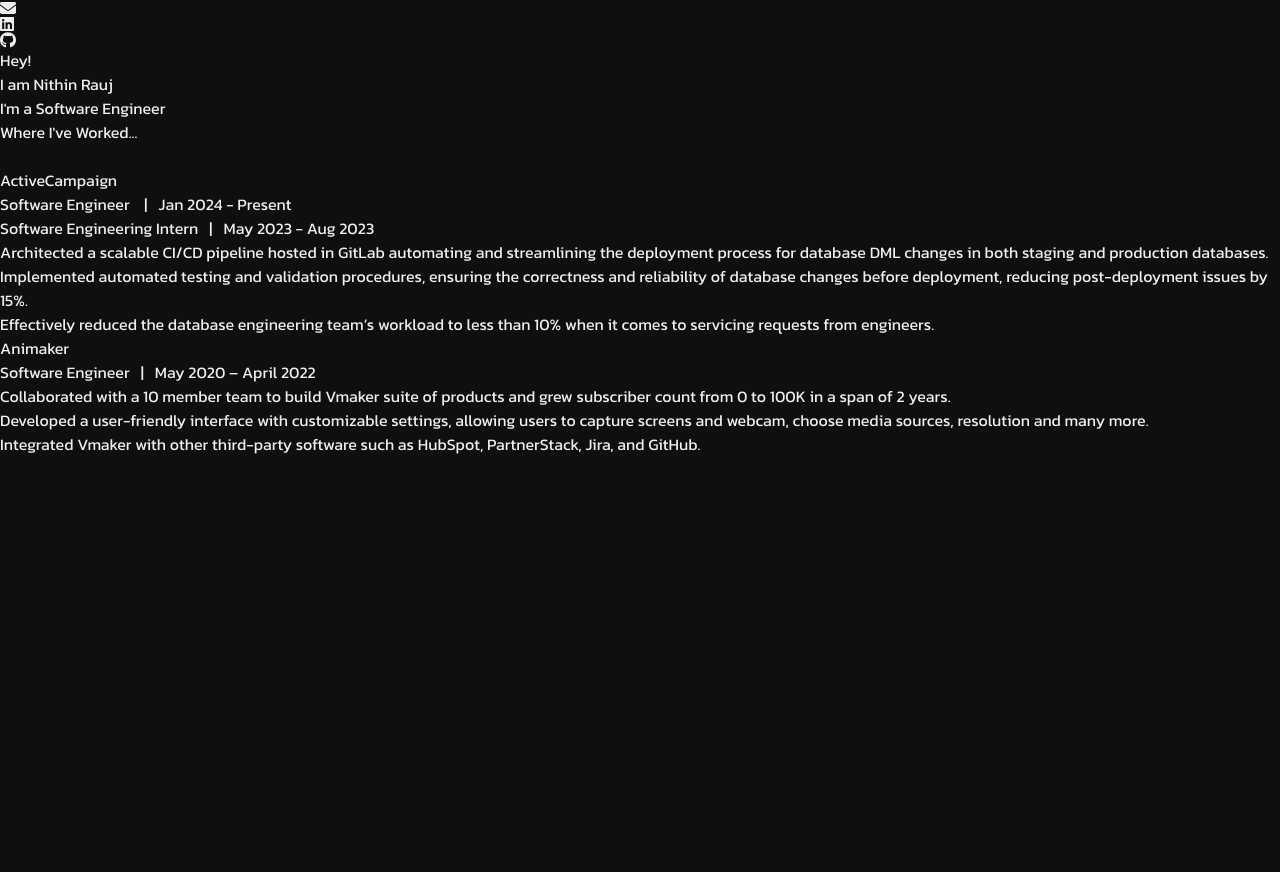
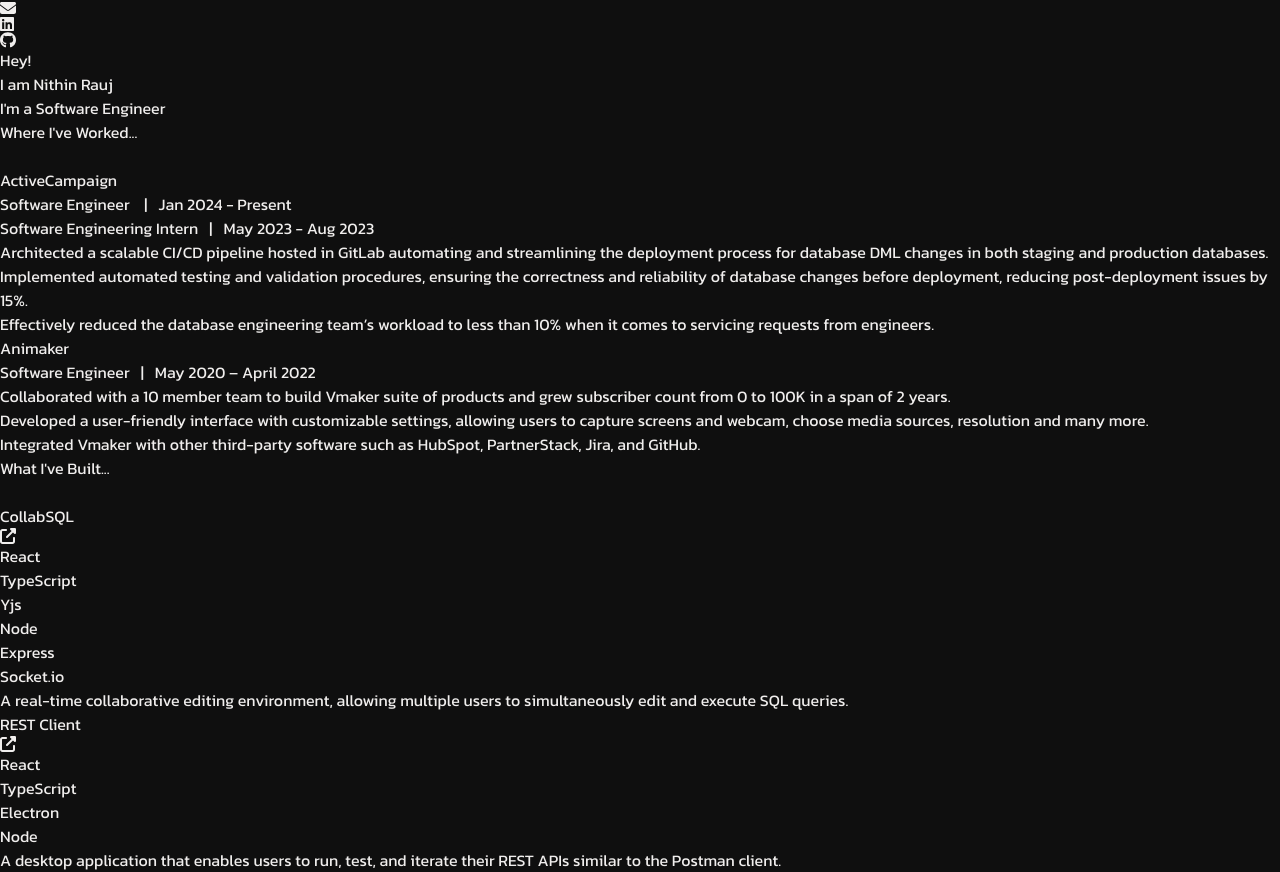
Before and after one commit to NithinRauj/portfolio, a React (Vite) app: page / in a window 1280 px wide. Before the commit the page ends 800 px from the top, so only its background shows below. Built offline with nearby package versions, Linux system fonts and the light colour scheme.

Commit message:
Added projects section

```diff
--- /dev/null
+++ b/src/Badge.jsx
@@ -0,0 +1,9 @@
+/* eslint-disable react/prop-types */
+
+const Badge = ({ text }) => {
+    return (
+        <p className='bg-white mx-1 px-2 text-black font-extralight w-fit rounded-lg text-center'>{text}</p>
+    )
+}
+
+export default Badge
--- a/src/Content.jsx
+++ b/src/Content.jsx
@@ -1,12 +1,19 @@
 import { useEffect, useRef } from "react"
 import ConnectBar from "./ConnectBar";
+import Badge from "./Badge";
+import Icon from "./Icon";
+import linkSvg from './assets/link.svg';
 
 const Content = () => {
+
+    const PROJECT_URLS = ['https://github.com/NithinRauj/CollabSQL', 'https://github.com/NithinRauj/rest-client-electron'];
 
     const headerRef = useRef();
     const subHeaderRef = useRef();
     const job1Ref = useRef();
     const job2Ref = useRef();
+    const project1Ref = useRef();
+    const project2Ref = useRef();
 
     const intersectionCallback = (elements) => {
         elements.forEach((element) => {
@@ -29,22 +36,29 @@
         });
     }
 
-    useEffect(() => {
+    const defineScrollObserver = () => {
         const observer = new IntersectionObserver(intersectionCallback, { rootMargin: '0px' });
         if (headerRef.current && subHeaderRef.current && job1Ref.current && job2Ref.current) {
             observer.observe(headerRef.current);
             observer.observe(subHeaderRef.current);
             observer.observe(job1Ref.current);
             observer.observe(job2Ref.current);
+            observer.observe(project1Ref.current);
+            observer.observe(project2Ref.current);
         }
         return () => observer.disconnect();
+    }
+
+    useEffect(() => {
+        defineScrollObserver();
+        // eslint-disable-next-line react-hooks/exhaustive-deps
     }, []);
 
     return (
         <>
             <ConnectBar />
             <div className="h-screen flex items-center justify-center">
-                <p className="text-7xl">Hey!</p>
+                <div className="text-7xl">Hey!</div>
             </div>
             <div className="h-screen flex items-center justify-center">
                 <p ref={headerRef} className="header transition duration-300 text-7xl">I am Nithin Rauj</p>
@@ -52,14 +66,16 @@
             <div className="h-screen flex items-center justify-center">
                 <p ref={subHeaderRef} className="header transition duration-300 text-7xl">I&apos;m a Software Engineer</p>
             </div>
-            <div className="h-screen flex flex-col items-center justify-center overflow-x-hidden">
+
+            <div className="h-screen flex flex-col items-center justify-center overflow-x-hidden my-5">
                 <div className="w-1/2">
-                    <p className="transition duration-300 text-7xl">Where I&apos;ve Worked...</p><br />
-
-                    <div ref={job1Ref} className="card my-3 -translate-x-[150%] transition duration-700 ease-in">
+                    <p className="transition duration-300 text-7xl text-center">Where I&apos;ve Worked...</p><br />
+                    <div ref={job1Ref} className="card -translate-x-[150%] transition duration-700 ease-in my-5">
                         <p className="text-3xl">ActiveCampaign</p>
-                        <p className="text-base font-thin">Software Engineer &nbsp;&nbsp;&nbsp;|&nbsp;&nbsp;&nbsp;Jan 2024 - Present</p>
-                        <p className="text-base font-thin">Software Engineering Intern&nbsp;&nbsp;&nbsp;|&nbsp;&nbsp;&nbsp;May 2023 - Aug 2023</p>
+                        <div className="my-3">
+                            <p className="text-base font-thin">Software Engineer &nbsp;&nbsp;&nbsp;|&nbsp;&nbsp;&nbsp;Jan 2024 - Present</p>
+                            <p className="text-base font-thin">Software Engineering Intern&nbsp;&nbsp;&nbsp;|&nbsp;&nbsp;&nbsp;May 2023 - Aug 2023</p>
+                        </div>
                         <ul className="w-5/6 text-justify font-extralight text-sm list-disc mt-3">
                             <li>
                                 Architected a scalable CI/CD pipeline hosted in GitLab automating and
@@ -78,9 +94,11 @@
                         </ul>
                     </div>
 
-                    <div ref={job2Ref} className="card my-3 translate-x-[150%] transition duration-700 ease-in">
+                    <div ref={job2Ref} className="card translate-x-[150%] transition duration-700 ease-in my-5">
                         <p className="text-3xl">Animaker</p>
-                        <p className="text-base font-thin">Software Engineer&nbsp;&nbsp;&nbsp;|&nbsp;&nbsp;&nbsp;May 2020 – April 2022</p>
+                        <div className="my-3">
+                            <p className="text-base font-thin">Software Engineer&nbsp;&nbsp;&nbsp;|&nbsp;&nbsp;&nbsp;May 2020 – April 2022</p>
+                        </div>
                         <ul className="w-5/6 text-justify font-extralight text-sm list-disc mt-3">
                             <li>Collaborated with a 10 member team to build Vmaker suite of products and
                                 grew subscriber count from 0 to 100K in a span of 2 years.
@@ -98,6 +116,48 @@
 
                 </div>
             </div>
+            <div className="h-screen flex items-center justify-center overflow-x-hidden">
+                <div className="w-1/2">
+                    <p className="transition duration-300 text-7xl text-center">What I&apos;ve Built...</p><br />
+
+                    <div ref={project1Ref} className="card my-5 -translate-x-[150%] transition duration-700 ease-in">
+                        <div className="flex flex-row">
+                            <p className="text-3xl">CollabSQL</p>
+                            <Icon icon={linkSvg} alt={'link-icon'} className={'w-4 h-4 cursor-pointer mx-2'} url={PROJECT_URLS[0]} />
+                        </div>
+                        <div className="text-base flex flex-row my-5">
+                            <Badge text='React' />
+                            <Badge text='TypeScript' />
+                            <Badge text='Yjs' />
+                            <Badge text='Node' />
+                            <Badge text='Express' />
+                            <Badge text='Socket.io' />
+                        </div>
+                        <div className="w-5/6 text-justify font-extralight text-sm list-disc mt-3">
+                            A real-time collaborative editing environment,
+                            allowing multiple users to simultaneously edit and execute SQL queries.
+                        </div>
+                    </div>
+
+                    <div ref={project2Ref} className="card my-5 translate-x-[150%] transition duration-700 ease-in">
+                        <div className="flex flex-row">
+                            <p className="text-3xl">REST Client</p>
+                            <Icon icon={linkSvg} alt={'link-icon'} className={'w-4 h-4 cursor-pointer mx-2'} url={PROJECT_URLS[1]} />
+                        </div>
+                        <div className="text-base flex flex-row my-5">
+                            <Badge text='React' />
+                            <Badge text='TypeScript' />
+                            <Badge text='Electron' />
+                            <Badge text='Node' />
+                        </div>
+
+                        <div className="w-5/6 text-justify font-extralight text-sm list-disc mt-3">
+                            A desktop application that enables users to run, test, and iterate their REST APIs similar to the Postman client.
+                        </div>
+                    </div>
+
+                </div>
+            </div>
         </>
     )
 }
```
Also changed, not shown: src/assets/link.svg (added).
